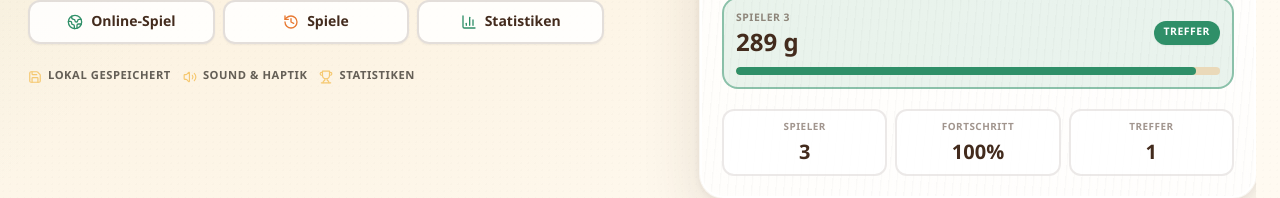
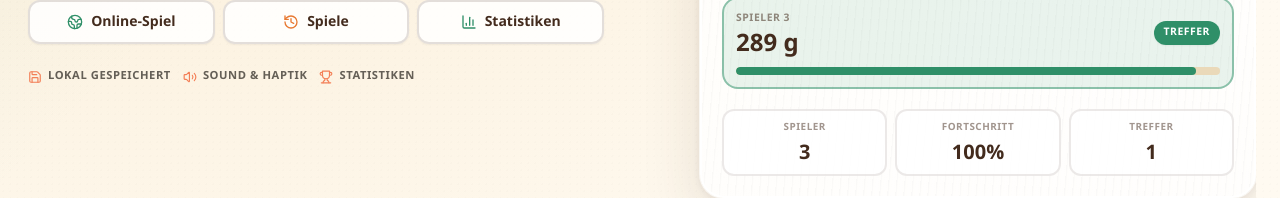
Before and after one commit to alexanderk-2000/Bierwiegen, a Next.js app: page / in a window 1280 px wide. Shown: the part 547-745 px from the top of the page. Built offline with nearby package versions, Linux system fonts and the light colour scheme.

Commit message:
design: fix remaining text-amberBeer icon colors in app/page.tsx

```diff
--- a/app/page.tsx
+++ b/app/page.tsx
@@ -1658,7 +1658,7 @@ export default function BierwiegenApp() {
       {handoffMessage && (
         <div className="pointer-events-none fixed inset-0 z-[60] grid place-items-center">
           <div className="handoff-splash rounded-3xl bg-malt/95 px-10 py-8 text-center shadow-2xl">
-            <div className="text-sm font-black uppercase tracking-widest text-amberBeer">Übergabe an</div>
+            <div className="text-sm font-black uppercase tracking-widest text-orange">Übergabe an</div>
             <div className="mt-2 text-5xl font-black text-white">{handoffMessage}</div>
           </div>
         </div>
@@ -1941,15 +1941,15 @@ function HomeScreen({
         {/* Trust-row */}
         <div className="mt-6 flex flex-wrap items-center gap-3 text-[0.7rem] font-black uppercase tracking-wider opacity-70">
           <span className="inline-flex items-center gap-1.5">
-            <Save className="size-3.5 text-amberBeer" />
+            <Save className="size-3.5 text-orange" />
             Lokal gespeichert
           </span>
           <span className="inline-flex items-center gap-1.5">
-            <Volume2 className="size-3.5 text-amberBeer" />
+            <Volume2 className="size-3.5 text-orange" />
             Sound &amp; Haptik
           </span>
           <span className="inline-flex items-center gap-1.5">
-            <Trophy className="size-3.5 text-amberBeer" />
+            <Trophy className="size-3.5 text-orange" />
             Statistiken
           </span>
         </div>
@@ -2208,7 +2208,7 @@ function SetupScreen(props: {
           dark ? "border-nightBorder bg-nightSurface/90" : "border-white/80 bg-white/80 ring-1 ring-white/60"
         )}
       >
-        <h2 className={clsx("text-xl font-black", dark ? "text-amberBeer" : "text-malt")}>Spieler-Setup</h2>
+        <h2 className={clsx("text-xl font-black", dark ? "text-orange" : "text-malt")}>Spieler-Setup</h2>
         <p className={clsx("text-xs font-bold", dark ? "text-nightMuted" : "text-malt/65")}>
           Startgewicht bleibt die Hauptsache, Bier-Defaults schnell.
         </p>
@@ -2441,7 +2441,7 @@ function RoundSetupScreen({
           dark ? "border-nightBorder bg-nightSurface/90" : "border-white/80 bg-white/80 ring-1 ring-white/60"
         )}
       >
-        <h2 className={clsx("text-xl font-black", dark ? "text-amberBeer" : "text-malt")}>Runde {game.rounds.length + 1} vorbereiten</h2>
+        <h2 className={clsx("text-xl font-black", dark ? "text-orange" : "text-malt")}>Runde {game.rounds.length + 1} vorbereiten</h2>
         <div className="mt-2">
           <div className={clsx("mb-1.5 text-xs font-black uppercase", dark ? "text-nightMuted" : "text-malt/60")}>Ansager auswählen</div>
           <div className="grid grid-cols-2 gap-2 md:grid-cols-3 xl:grid-cols-4">
@@ -2576,7 +2576,7 @@ function GameBoard({
             <span
               className={clsx(
                 "rounded-full px-4 py-2 text-sm font-black",
-                dark ? "bg-amberBeer/20 text-amberBeer" : "bg-[#fff1bd] text-malt"
+                dark ? "bg-orange/20 text-orange" : "bg-[#fff1bd] text-malt"
               )}
             >
               Ziel {grams(activeRound.targetWeight)}
@@ -2896,7 +2896,7 @@ function RoundCell({
           <div
             className={clsx(
               "rounded-xl px-2 py-1 text-xs font-black",
-              dark ? "bg-amberBeer/20 text-amberBeer" : "bg-[#fff4d4] text-malt"
+              dark ? "bg-orange/20 text-orange" : "bg-[#fff4d4] text-malt"
             )}
           >
             {warning ? "Warnung: höher als vorher" : "Warnung: großer Sprung"}
@@ -3077,7 +3077,7 @@ function ReviewPanel({
       {/* Drumroll / Reveal-Banner */}
       {revealStage === "drumroll" && (
         <div className="mt-5 rounded-2xl bg-malt/95 p-8 text-center text-white shadow-2xl drum-shake">
-          <div className="text-sm font-black uppercase tracking-widest text-amberBeer">Trommelwirbel...</div>
+          <div className="text-sm font-black uppercase tracking-widest text-orange">Trommelwirbel...</div>
           <div className="mx-auto mt-4 grid size-16 place-items-center rounded-2xl bg-orange text-white">
             <PartyPopper className="size-9" />
           </div>
@@ -3412,7 +3412,7 @@ function FinalScreen({
       >
         <div className="flex flex-wrap items-center justify-between gap-2">
           <div>
-            <h2 className={clsx("flex items-center gap-2 text-2xl font-black", dark ? "text-amberBeer" : "text-malt")}>
+            <h2 className={clsx("flex items-center gap-2 text-2xl font-black", dark ? "text-orange" : "text-malt")}>
               <Trophy className="size-6 text-orangeBeer" />
               Endranking
             </h2>
@@ -3781,7 +3781,7 @@ function Numpad({
             </div>
           )}
           {targetValue !== undefined && (
-            <div className={clsx("rounded-xl py-2", dark ? "bg-amberBeer/20 text-amberBeer" : "bg-[#fff1bd] text-malt")}>
+            <div className={clsx("rounded-xl py-2", dark ? "bg-orange/20 text-orange" : "bg-[#fff1bd] text-malt")}>
               <div>Ziel</div>
               <div className="mt-1 text-sm">{grams(targetValue)}</div>
             </div>
@@ -3819,7 +3819,7 @@ function Numpad({
                 "numpad-key h-16 rounded-2xl text-3xl font-black shadow-sm transition sm:h-20 sm:text-4xl",
                 key.variant === "ctrl"
                   ? dark
-                    ? "bg-nightSurface2 text-amberBeer"
+                    ? "bg-nightSurface2 text-orange"
                     : "bg-malt text-white"
                   : dark
                   ? "bg-nightBg text-nightText"
```
